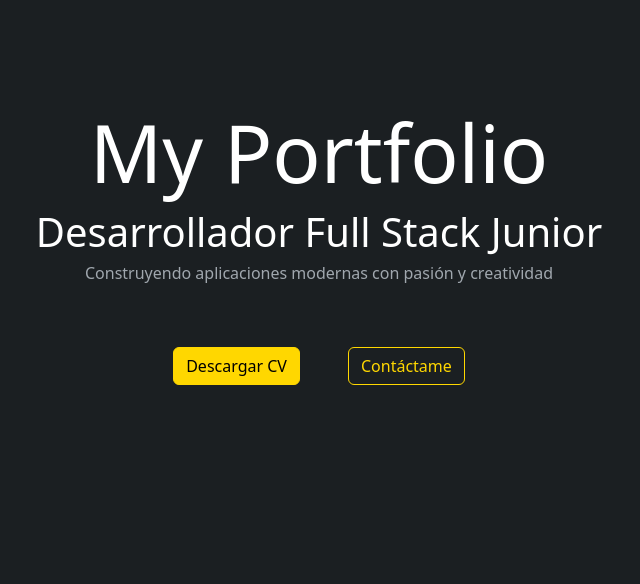
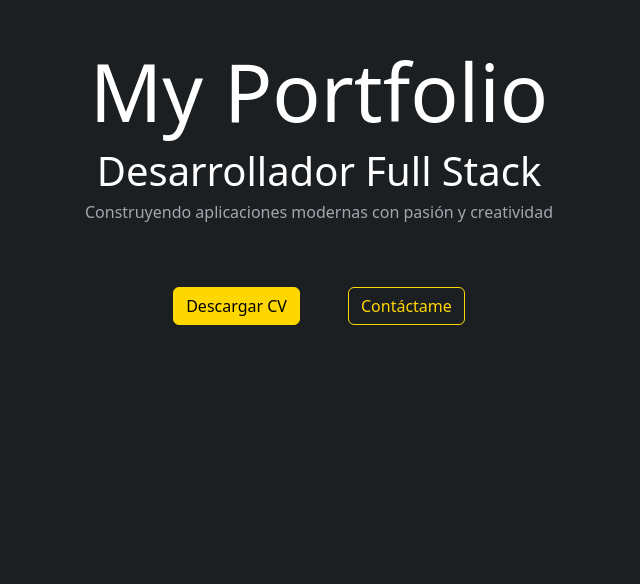
Before and after one commit to brfer98/my-portfolio, an Angular app: page / in a window 1280 px wide. Shown: the part 216-800 px from the top of the page, without its empty margins (321-961 px from the left). Built offline with nearby package versions, Linux system fonts and the light colour scheme.

Commit message:
fix - big screen hero fix

```diff
--- a/src/app/pages/home/home.html
+++ b/src/app/pages/home/home.html
@@ -1,6 +1,7 @@
 <main class="d-flex flex-column align-items-center bg-dark">
-	<!-- inicio -->
-	<section class="container-fluid hero text-center">
+
+	<!-- hero -->
+	<section class="container-fluid vh-100 d-flex flex-column justify-content-center align-items-center hero text-center">
 		<div class="container pb-5">
 			<h1 class="display-1">{{ text.es.inicio.title }}</h1>
 			<h3 class="display-6">{{ text.es.inicio.role }}</h3>
@@ -9,11 +10,14 @@
 			</h6>
 		</div>
 
-		<div class="d-flex justify-content-center flex-column flex-md-row gap-2 gap-md-5">
+		<div class="d-flex justify-content-center w-100 flex-column flex-md-row gap-2 gap-md-5">
 			<a href="docs/Bruno_Fernandez_CV.pdf" download class="btn btn-primary">{{ text.es.inicio.buttons.cv }}</a>
 			<a href="#footer" class="btn btn-outline-primary"> {{ text.es.inicio.buttons.contact }} </a>
 		</div>
 	</section>
+
+
+
 
 	<!-- proyectos/experiencia -->
 	<section class="container py-5">
@@ -37,6 +41,8 @@
 			</ul>
 		</div>
 	 </section>
+
+
 
 	 <!-- tecnologias -->
 	<section class="container text-center py-5">
--- a/src/assets/data/home.json
+++ b/src/assets/data/home.json
@@ -2,7 +2,7 @@
     "es":{
         "inicio":{
             "title":"My Portfolio",
-            "role": "Desarrollador Full Stack Junior",
+            "role": "Desarrollador Full Stack",
             "slogan": "Construyendo aplicaciones modernas con pasión y creatividad",
             "buttons": {
                 "cv": "Descargar CV",
```
